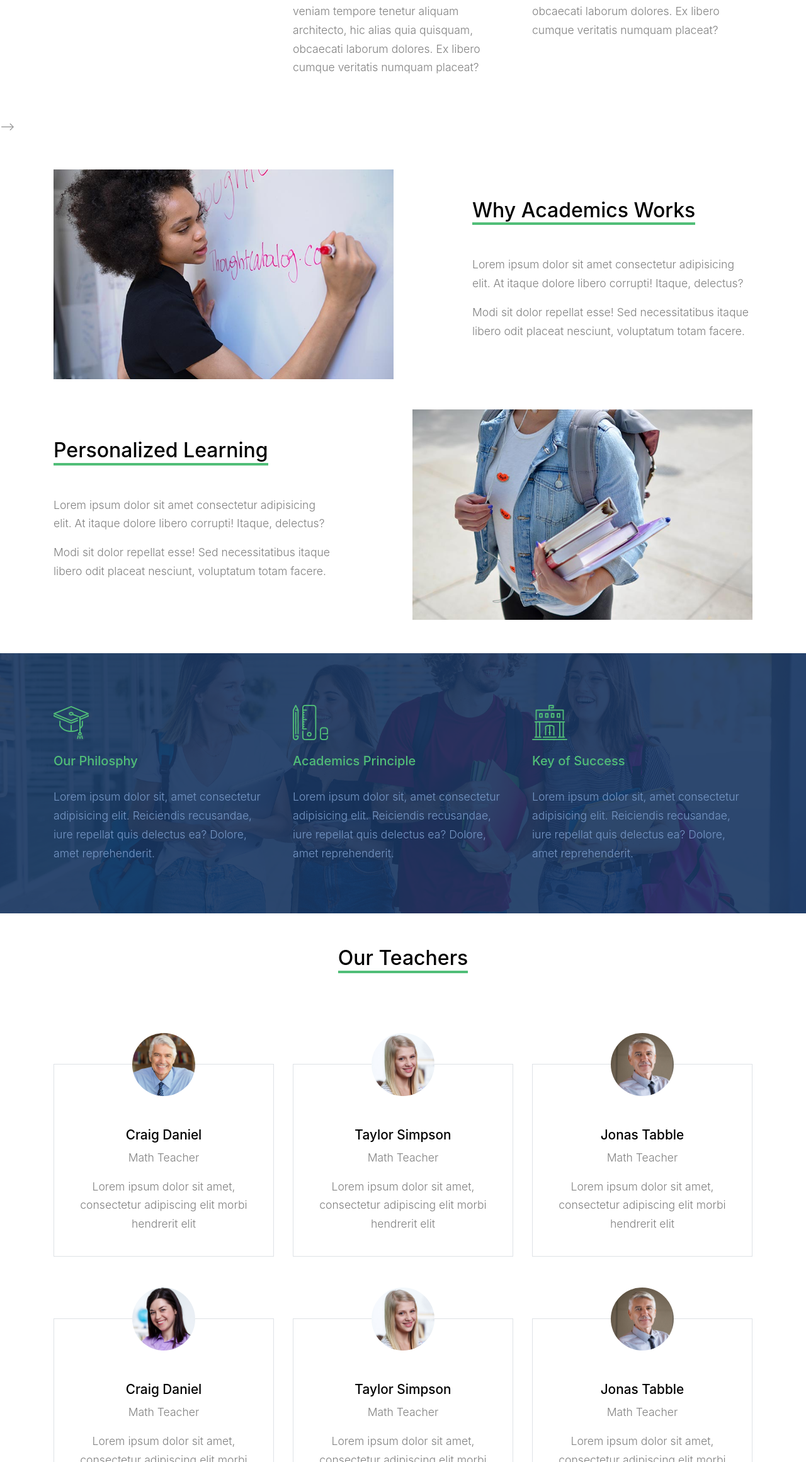
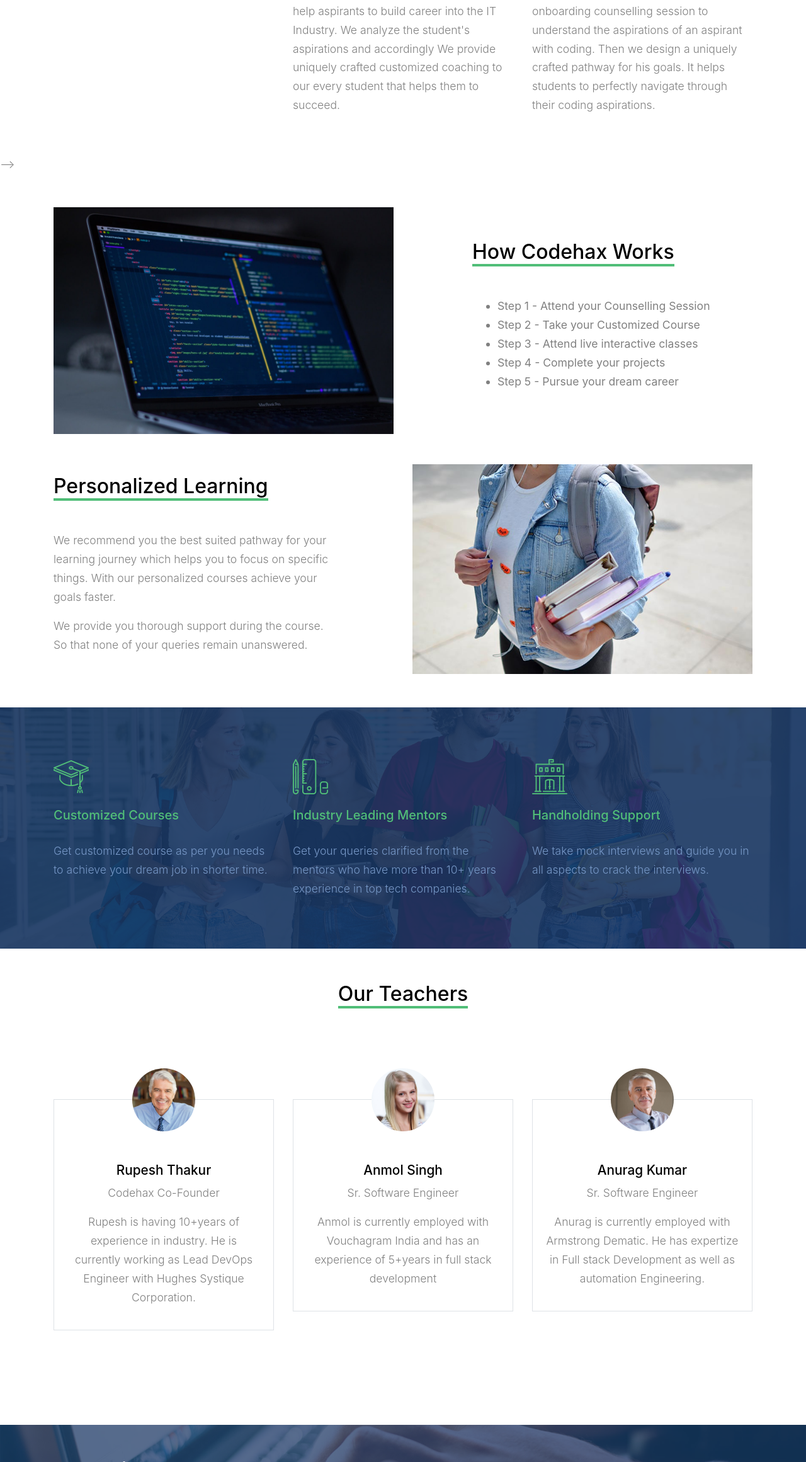
Before and after one commit to StechAnurag/codehax, a website: page public/about.html in a window 1280 px wide. Shown: the part 479-2800 px from the top of the page at 63% size. Drawn offline with Linux system fonts and the light colour scheme; files whose address does not match are found by name; a web font is replaced by a local one.

Commit message:
about_us page creation

```diff
--- a/public/about.html
+++ b/public/about.html
@@ -110,7 +110,7 @@
           <div class="row align-items-end">
             <div class="col-lg-7">
               <h2 class="mb-0">About Us</h2>
-              <p>Lorem ipsum dolor sit amet consectetur adipisicing.</p>
+              <p>Codehax is your personal coach in your coding career journey.</p>
             </div>
           </div>
         </div>
@@ -118,7 +118,7 @@
 
       <div class="custom-breadcrumns border-bottom">
         <div class="container">
-          <a href="#">Home</a>
+          <a href="/">Home</a>
           <span class="mx-3 icon-keyboard_arrow_right"></span>
           <span class="current">About Us</span>
         </div>
@@ -128,20 +128,21 @@
         <div class="row">
           <div class="col-lg-4">
             <h2 class="section-title-underline">
-              <span>Academics History</span>
+              <span>About Codehax</span>
             </h2>
           </div>
           <div class="col-lg-4">
             <p>
-              Lorem ipsum dolor sit amet, consectetur adipisicing elit. Ut, iure dolorum! Nam veniam tempore tenetur
-              aliquam architecto, hic alias quia quisquam, obcaecati laborum dolores. Ex libero cumque veritatis numquam
-              placeat?
+              Codehax is your personal coach in your coding career journey. It's an initiative to help aspirants to
+              build career into the IT Industry. We analyze the student's aspirations and accordingly We provide
+              uniquely crafted customized coaching to our every student that helps them to succeed.
             </p>
           </div>
           <div class="col-lg-4">
             <p>
-              Nam veniam tempore tenetur aliquam architecto, hic alias quia quisquam, obcaecati laborum dolores. Ex
-              libero cumque veritatis numquam placeat?
+              We're specialized into teaching freshers, newbies, enthusiasts. We organize onboarding counselling session
+              to understand the aspirations of an aspirant with coding. Then we design a uniquely crafted pathway for
+              his goals. It helps students to perfectly navigate through their coding aspirations.
             </p>
           </div>
         </div>
@@ -152,20 +153,21 @@
         <div class="container">
           <div class="row mb-5">
             <div class="col-lg-6 mb-lg-0 mb-4">
-              <img src="images/course_4.jpg" alt="Image" class="img-fluid" />
+              <img src="images/coding_3.jpg" alt="Image" class="img-fluid" />
             </div>
             <div class="col-lg-5 ml-auto align-self-center">
               <h2 class="section-title-underline mb-5">
-                <span>Why Academics Works</span>
+                <span>How Codehax Works</span>
               </h2>
-              <p>
-                Lorem ipsum dolor sit amet consectetur adipisicing elit. At itaque dolore libero corrupti! Itaque,
-                delectus?
-              </p>
-              <p>
-                Modi sit dolor repellat esse! Sed necessitatibus itaque libero odit placeat nesciunt, voluptatum totam
-                facere.
-              </p>
+              <ul>
+                <li><b>Step 1 - Attend your Counselling Session </b></li>
+                <li><b>Step 2 - Take your Customized Course</b></li>
+                <li><b>Step 3 - Attend live interactive classes</b></li>
+                <li><b>Step 4 - Complete your projects</b></li>
+                <li><b>Step 5 - Pursue your dream career</b></li>
+              </ul>
+              <p></p>
+              <p></p>
             </div>
           </div>
 
@@ -178,13 +180,10 @@
                 <span>Personalized Learning</span>
               </h2>
               <p>
-                Lorem ipsum dolor sit amet consectetur adipisicing elit. At itaque dolore libero corrupti! Itaque,
-                delectus?
+                We recommend you the best suited pathway for your learning journey which helps you to focus on specific
+                things. With our personalized courses achieve your goals faster.
               </p>
-              <p>
-                Modi sit dolor repellat esse! Sed necessitatibus itaque libero odit placeat nesciunt, voluptatum totam
-                facere.
-              </p>
+              <p>We provide you thorough support during the course. So that none of your queries remain unanswered.</p>
             </div>
           </div>
         </div>
@@ -195,27 +194,21 @@
           <div class="row">
             <div class="col-lg-4 col-md-6 mb-5 mb-lg-0">
               <span class="icon flaticon-mortarboard"></span>
-              <h3>Our Philosphy</h3>
-              <p>
-                Lorem ipsum dolor sit, amet consectetur adipisicing elit. Reiciendis recusandae, iure repellat quis
-                delectus ea? Dolore, amet reprehenderit.
-              </p>
+              <h3>Customized Courses</h3>
+              <p>Get customized course as per you needs to achieve your dream job in shorter time.</p>
             </div>
             <div class="col-lg-4 col-md-6 mb-5 mb-lg-0">
               <span class="icon flaticon-school-material"></span>
-              <h3>Academics Principle</h3>
+              <h3>Industry Leading Mentors</h3>
               <p>
-                Lorem ipsum dolor sit, amet consectetur adipisicing elit. Reiciendis recusandae, iure repellat quis
-                delectus ea? Dolore, amet reprehenderit.
+                Get your queries clarified from the mentors who have more than 10+ years experience in top tech
+                companies.
               </p>
             </div>
             <div class="col-lg-4 col-md-6 mb-5 mb-lg-0">
               <span class="icon flaticon-library"></span>
-              <h3>Key of Success</h3>
-              <p>
-                Lorem ipsum dolor sit, amet consectetur adipisicing elit. Reiciendis recusandae, iure repellat quis
-                delectus ea? Dolore, amet reprehenderit.
-              </p>
+              <h3>Handholding Support</h3>
+              <p>We take mock interviews and guide you in all aspects to crack the interviews.</p>
             </div>
           </div>
         </div>
@@ -235,9 +228,12 @@
               <div class="feature-1 border person text-center">
                 <img src="images/person_1.jpg" alt="Image" class="img-fluid" />
                 <div class="feature-1-content">
-                  <h2>Craig Daniel</h2>
-                  <span class="position mb-3 d-block">Math Teacher</span>
-                  <p>Lorem ipsum dolor sit amet, consectetur adipiscing elit morbi hendrerit elit</p>
+                  <h2>Rupesh Thakur</h2>
+                  <span class="position mb-3 d-block">Codehax Co-Founder</span>
+                  <p>
+                    Rupesh is having 10+years of experience in industry. He is currently working as Lead DevOps Engineer
+                    with Hughes Systique Corporation.
+                  </p>
                 </div>
               </div>
             </div>
@@ -245,9 +241,12 @@
               <div class="feature-1 border person text-center">
                 <img src="images/person_2.jpg" alt="Image" class="img-fluid" />
                 <div class="feature-1-content">
-                  <h2>Taylor Simpson</h2>
-                  <span class="position mb-3 d-block">Math Teacher</span>
-                  <p>Lorem ipsum dolor sit amet, consectetur adipiscing elit morbi hendrerit elit</p>
+                  <h2>Anmol Singh</h2>
+                  <span class="position mb-3 d-block">Sr. Software Engineer</span>
+                  <p>
+                    Anmol is currently employed with Vouchagram India and has an experience of 5+years in full stack
+                    development
+                  </p>
                 </div>
               </div>
             </div>
@@ -255,14 +254,17 @@
               <div class="feature-1 border person text-center">
                 <img src="images/person_3.jpg" alt="Image" class="img-fluid" />
                 <div class="feature-1-content">
-                  <h2>Jonas Tabble</h2>
-                  <span class="position mb-3 d-block">Math Teacher</span>
-                  <p>Lorem ipsum dolor sit amet, consectetur adipiscing elit morbi hendrerit elit</p>
+                  <h2>Anurag Kumar</h2>
+                  <span class="position mb-3 d-block">Sr. Software Engineer</span>
+                  <p>
+                    Anurag is currently employed with Armstrong Dematic. He has expertize in Full stack Development as
+                    well as automation Engineering.
+                  </p>
                 </div>
               </div>
             </div>
 
-            <div class="col-lg-4 col-md-6 mb-5 mb-lg-5">
+            <!-- <div class="col-lg-4 col-md-6 mb-5 mb-lg-5">
               <div class="feature-1 border person text-center">
                 <img src="images/person_4.jpg" alt="Image" class="img-fluid" />
                 <div class="feature-1-content">
@@ -291,7 +293,7 @@
                   <p>Lorem ipsum dolor sit amet, consectetur adipiscing elit morbi hendrerit elit</p>
                 </div>
               </div>
-            </div>
+            </div> -->
           </div>
         </div>
       </div>
@@ -301,7 +303,7 @@
           <div class="row align-items-center">
             <div class="col-lg-7">
               <h2>Subscribe to us!</h2>
-              <p>Far far away, behind the word mountains, far from the countries Vokalia and Consonantia,</p>
+              <p>Subscribe to our newsletter for latest technology, industry & job updates.</p>
             </div>
             <div class="col-lg-5">
               <form action="" class="d-flex">
@@ -317,30 +319,34 @@
         <div class="container">
           <div class="row">
             <div class="col-lg-3">
-              <p class="mb-4"><img src="images/logo.png" alt="Image" class="img-fluid" /></p>
-              <p>Lorem ipsum dolor sit amet consectetur adipisicing elit. Beatae nemo minima qui dolor, iusto iure.</p>
+              <p class="mb-4">
+                <img src="images/logo.png" alt="Image" class="img-fluid" />
+              </p>
+              <p>Codehax is your personal coach in your coding career journey.</p>
               <p><a href="#">Learn More</a></p>
             </div>
             <div class="col-lg-3">
-              <h3 class="footer-heading"><span>Our Campus</span></h3>
+              <h3 class="footer-heading"><span>Popular Courses</span></h3>
               <ul class="list-unstyled">
-                <li><a href="#">Acedemic</a></li>
-                <li><a href="#">News</a></li>
-                <li><a href="#">Our Interns</a></li>
-                <li><a href="#">Our Leadership</a></li>
-                <li><a href="#">Careers</a></li>
-                <li><a href="#">Human Resources</a></li>
+                <li><a href="#">React.JS</a></li>
+                <li><a href="#">Node.JS</a></li>
+                <li><a href="#">Web Development</a></li>
+                <li><a href="#">Mobile App Development</a></li>
+                <li><a href="#">Interview Preps</a></li>
               </ul>
             </div>
             <div class="col-lg-3">
-              <h3 class="footer-heading"><span>Our Courses</span></h3>
+              <h3 class="footer-heading"><span>Important Links</span></h3>
               <ul class="list-unstyled">
-                <li><a href="#">Math</a></li>
-                <li><a href="#">Science &amp; Engineering</a></li>
-                <li><a href="#">Arts &amp; Humanities</a></li>
-                <li><a href="#">Economics &amp; Finance</a></li>
-                <li><a href="#">Business Administration</a></li>
-                <li><a href="#">Computer Science</a></li>
+                <li><a href="https://www.hackerrank.com/" target="_blank">Hackerrank</a></li>
+                <li><a href="https://leetcode.com/" target="_blank">LeetCode</a></li>
+                <li><a href="https://illlustrations.co/" target="_blank">Free Illustrations</a></li>
+                <li><a href="https://javascript.info/" target="_blank">Javascript Resource</a></li>
+                <li>
+                  <a href="https://www.youtube.com/playlist?list=PLME-KWdxI8dcaHSzzRsNuOLXtM2Ep_C7a"
+                    >Computer Science Crash course</a
+                  >
+                </li>
               </ul>
             </div>
             <div class="col-lg-3">
@@ -364,8 +370,9 @@
                   <script>
                     document.write(new Date().getFullYear());
                   </script>
-                  All rights reserved | This template is made with <i class="icon-heart" aria-hidden="true"></i> by
-                  <a href="https://colorlib.com" target="_blank">Colorlib</a>
+                  Codehax.in All rights reserved | Created with
+                  <i class="icon-heart" aria-hidden="true"></i> by
+                  <a href="https://codehax.in" target="_blank">codhax</a>
                   <!-- Link back to Colorlib can't be removed. Template is licensed under CC BY 3.0. -->
                 </p>
               </div>
```
Also changed, not shown: public/index.html (+1 -1 lines).
